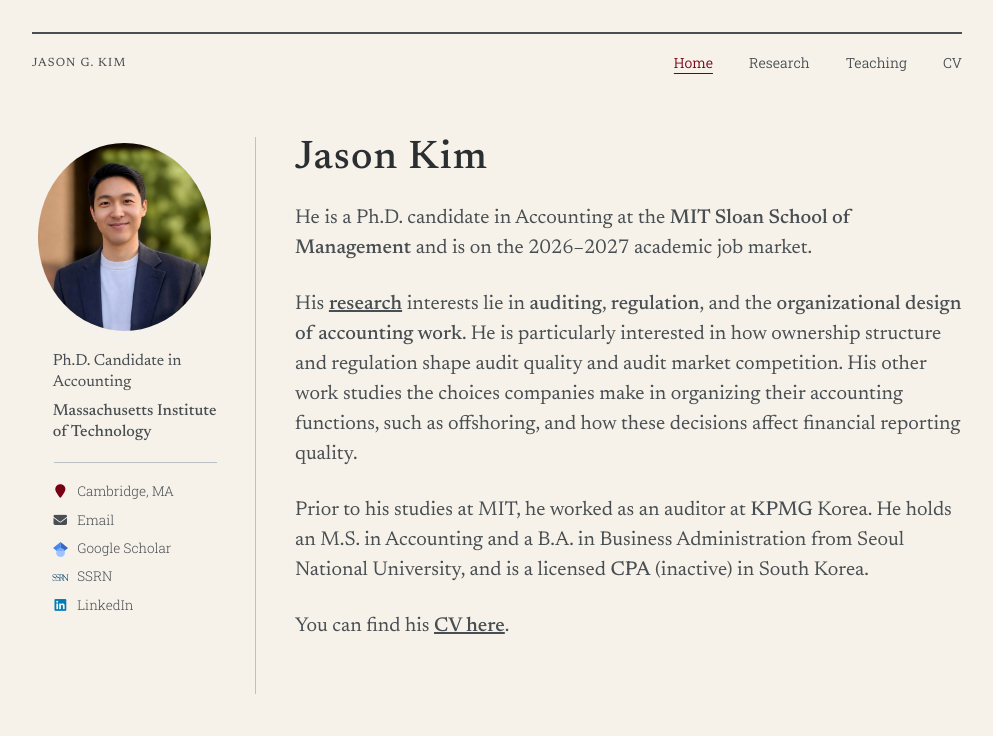
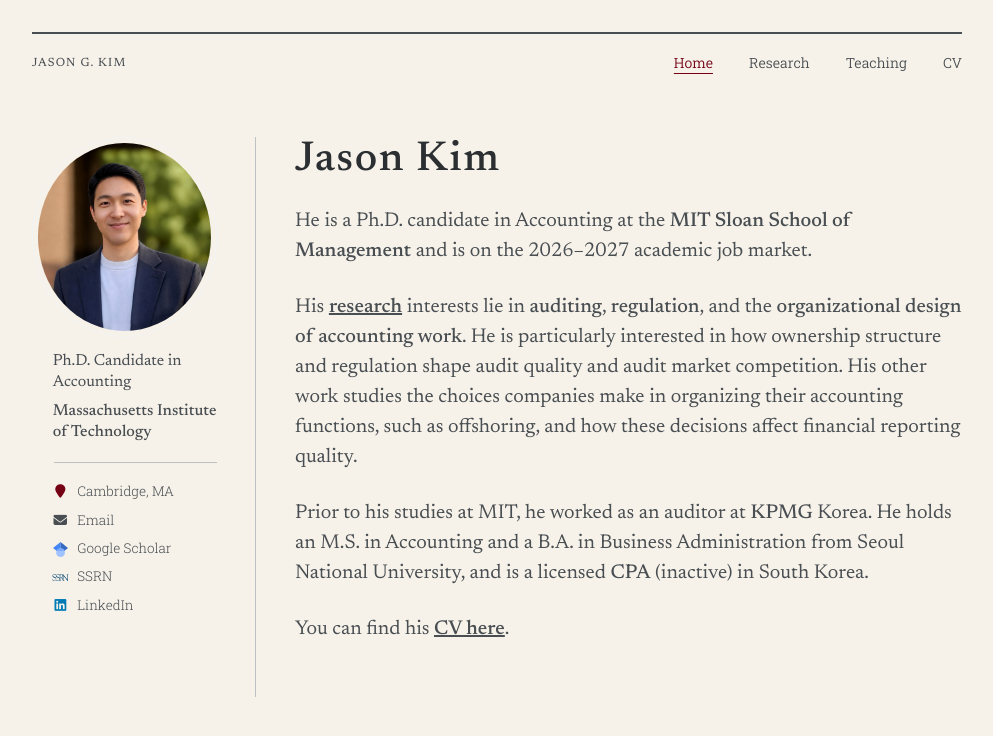
Before and after one commit to jgkim262/jgkim262.github.io, a Jekyll site: the page built from _pages/about.md, in a window 1280 px wide. Shown: the top 736 px of the page, without its empty margins (143-1136 px from the left). Built offline with Jekyll 4.4.1, drawn with Linux system fonts in a browser that asks for light colours; a style sheet for code colours, icons or effects is not loaded.

Commit message:
Home: name title 42px, letter-spacing 1.6px
Co-Authored-By: Claude Opus 5.5 (1M context) <noreply@anthropic.com>

```diff
--- a/_sass/include/_utilities.scss
+++ b/_sass/include/_utilities.scss
@@ -407,15 +407,15 @@ body:hover .visually-hidden button {
 }
 
 /* "Jason Kim" as a title line above the home intro, after the h1 on
-   asheshrambachan.github.io: 40px on desktop (em so phones scale), weight 520
+   asheshrambachan.github.io: 42px on desktop (em so phones scale), weight 520
    and the darker #2b2f32, per Jason. Apply with {: .home-name} in about.md. */
 .page__content .home-intro .home-name {
-  font-size: (40em / 20);
+  font-size: (42em / 20);
   font-weight: 520;
   color: #2b2f32;
   line-height: 1.1;
-  margin-bottom: 0.55em; // ~22px at 40px; Ashesh's h1 leaves ~0.58em
-  letter-spacing: 0.03em; // ~1.2px at 40px: the name ~5% wider, per Jason
+  margin-bottom: 0.55em; // ~23px at 42px; Ashesh's h1 leaves ~0.58em
+  letter-spacing: 1.6px; // per Jason
 }
 
 /* Desktop opens the intro with the .home-name title line; phones keep the
```
